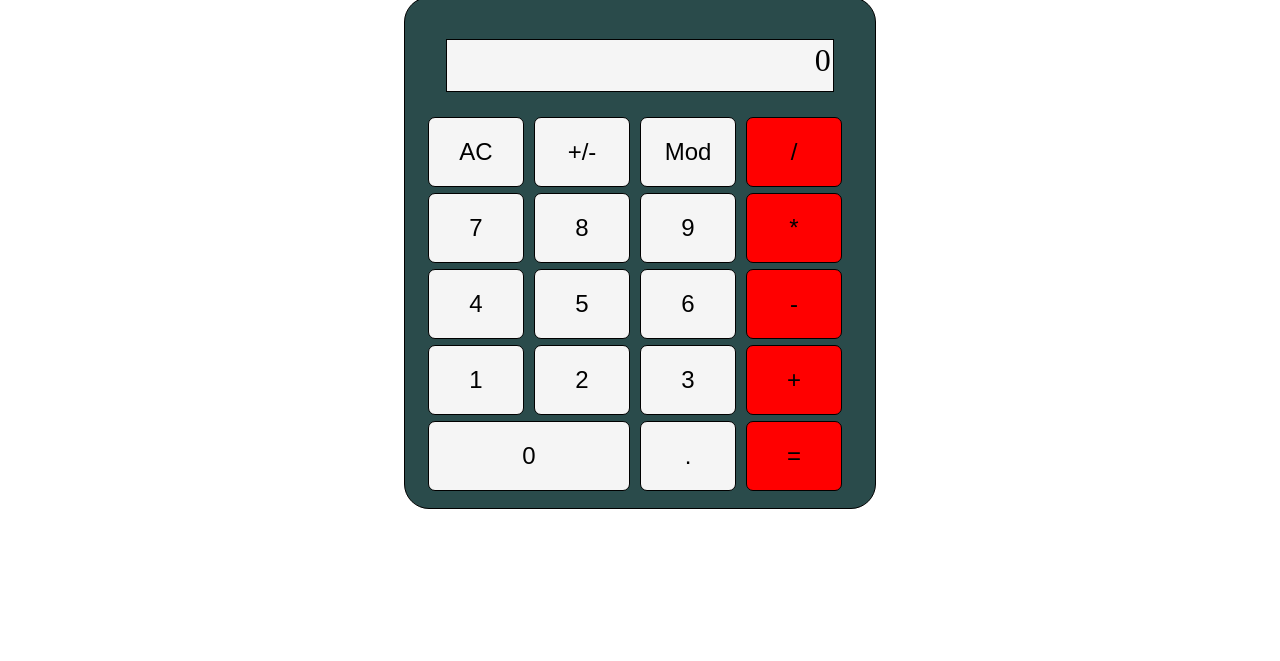
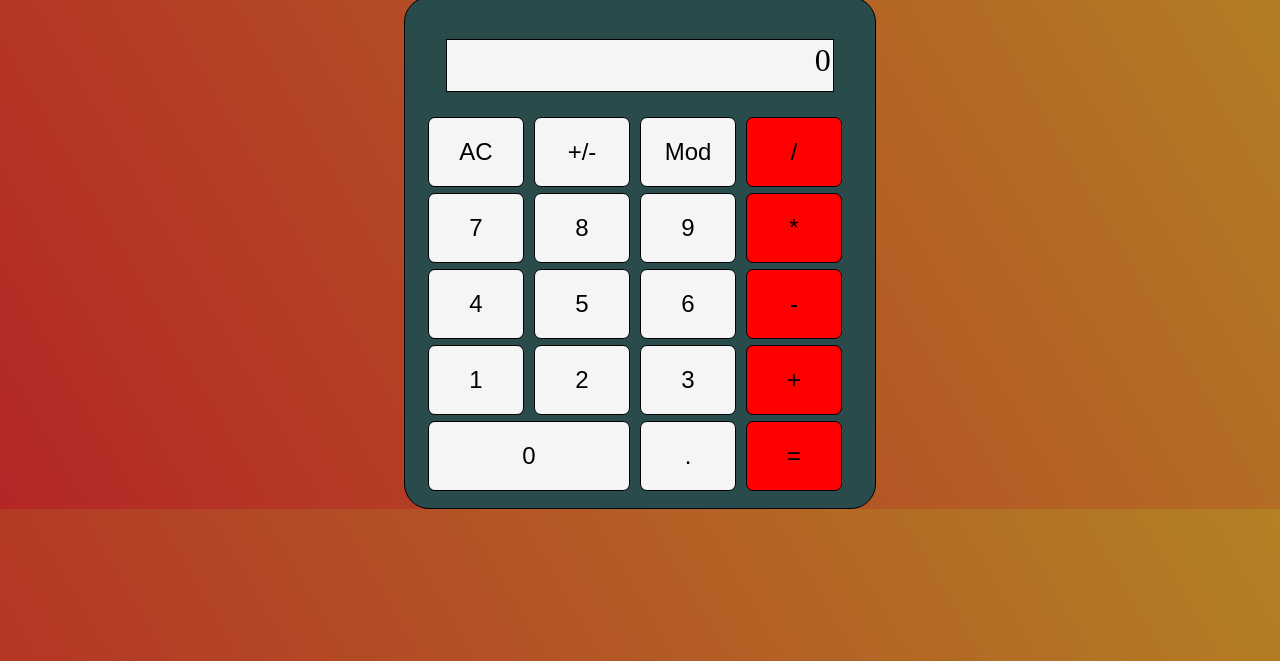
Before and after one commit to kunal8164705/Calculator, a plain HTML site: page index.html in a window 1280 px wide. Shown: the part 139-800 px from the top of the page. Drawn offline with Linux system fonts and the light colour scheme.

Commit message:
Update style.css

```diff
--- a/style.css
+++ b/style.css
@@ -3,6 +3,10 @@
     padding: 0;
 }
 
+
+body{
+    background-image: linear-gradient(-120deg,rgb(179, 129, 36),rgb(180, 38, 38));
+}
 
 #heading{
     text-align: center;
```
